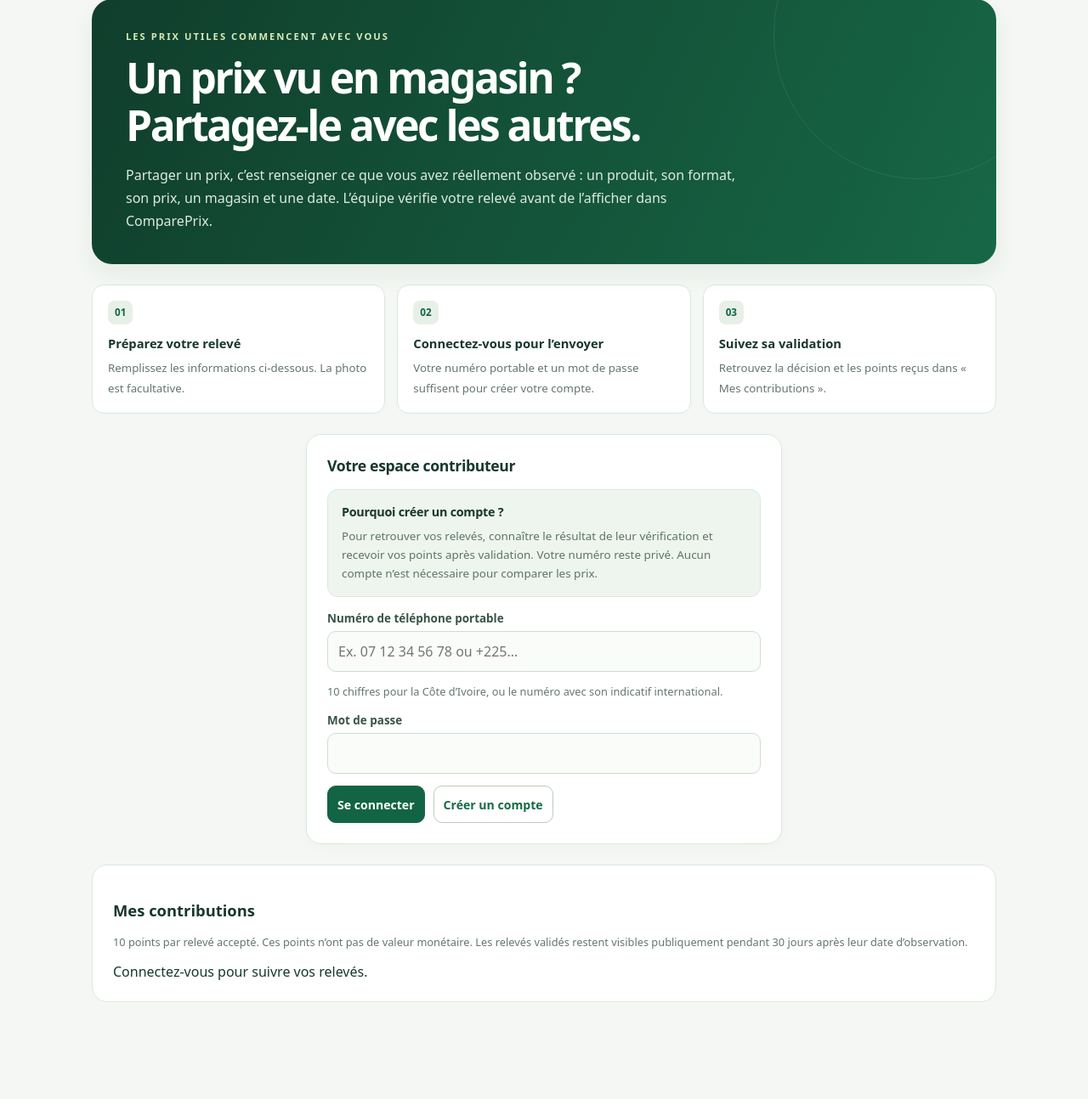
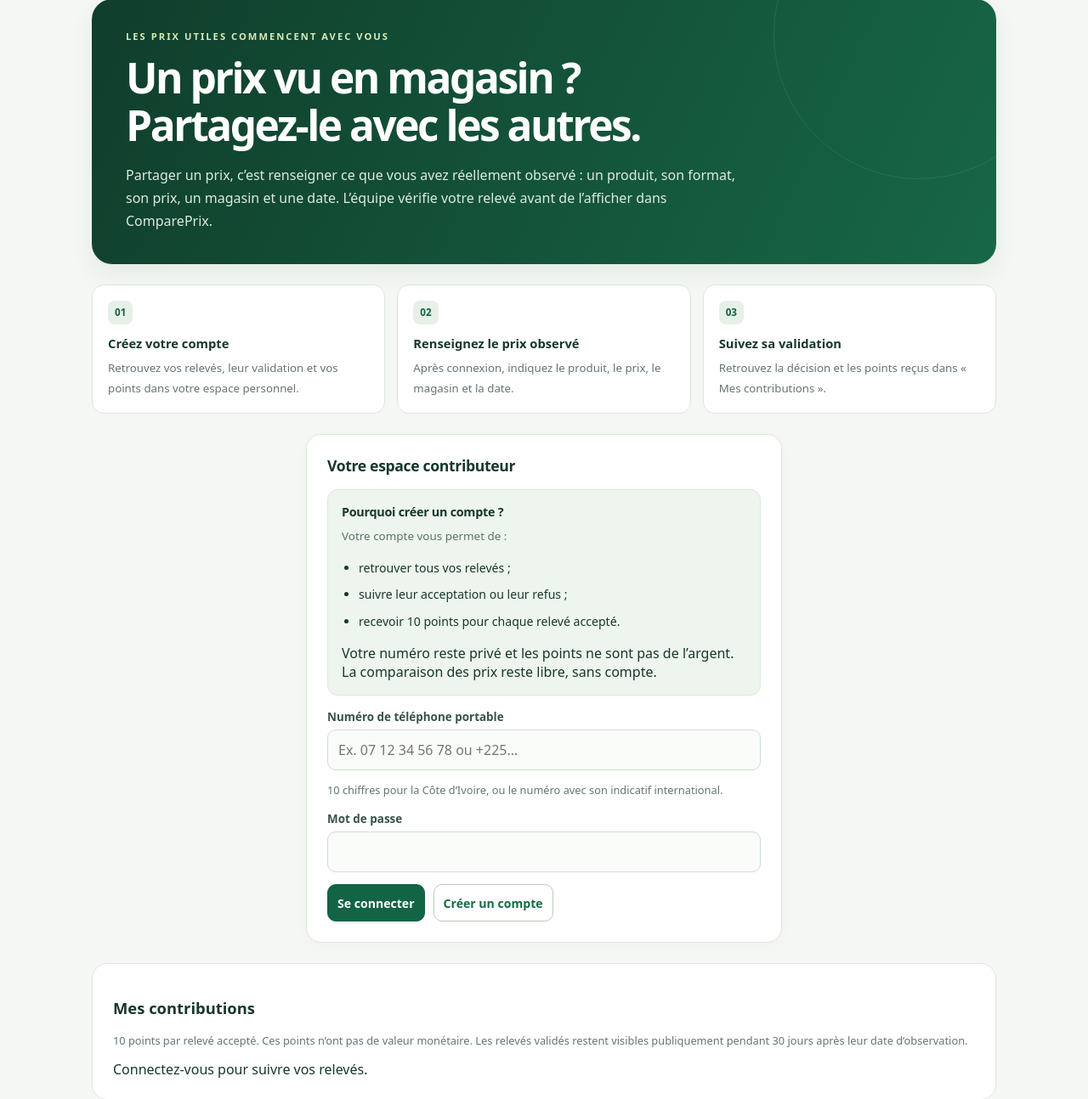
Before and after one commit to patrickeudess/compareprix, a Flask app: page /compte in a window 1280 px wide. Shown: the part 129-1423 px from the top of the page at 85% size. Before the commit the page ends 1309 px from the top, so only its background shows below. Run offline with Flask 3, Linux system fonts and the light colour scheme; some libraries are stand-ins or nearby versions.

Commit message:
Demander le compte avant la saisie et expliquer ses avantages

```diff
--- a/templates/community.html
+++ b/templates/community.html
@@ -1,14 +1,14 @@
 <!doctype html><html lang="fr"><head><meta charset="utf-8"><meta name="viewport" content="width=device-width, initial-scale=1"><title>Contribuer · ComparePrix</title><style>*{box-sizing:border-box}body{font-family:system-ui,sans-serif;background:#f5f7f3;color:#20382b;margin:0}main{max-width:960px;margin:auto;padding:24px 18px}nav{display:flex;gap:16px;flex-wrap:wrap;margin-bottom:24px}a{color:#176b45}h1{font-size:1.6rem}h2{font-size:1.15rem}section,article{background:white;padding:22px;border:1px solid #dee7dc;border-radius:14px;margin:16px 0}label{display:block;font-weight:600;margin-top:14px}input,select,textarea,button{font:inherit;border:1px solid #bccbbb;border-radius:8px;padding:11px}input,select,textarea{width:100%;margin-top:6px}button{cursor:pointer;background:#176b45;color:white;margin-top:14px}button.secondary{background:white;color:#176b45}button:disabled{opacity:.5;cursor:wait}.grid{display:grid;grid-template-columns:1fr 1fr;gap:14px}.hint{font-size:.85rem;color:#647367;line-height:1.5}.notice{background:#fff0ce;border-radius:8px;padding:12px;white-space:pre-wrap}#message:empty{display:none}.badge{font-weight:650;color:#176b45}.actions{display:flex;flex-wrap:wrap;gap:10px}img.proof{display:block;max-width:100%;max-height:400px;margin:10px auto}[hidden]{display:none!important}@media(max-width:600px){.grid{grid-template-columns:1fr}section,article{padding:18px}main{padding:18px 12px}}</style><link rel="stylesheet" href="./static/product-design.css"></head>
 <body><main><nav class="app-nav" aria-label="Navigation principale"><a href="./">← Comparer les prix</a><a href="#contribution">Partager un prix</a><a href="#account">Mon compte</a><a href="#history">Mes contributions</a></nav>
 <div class="welcome"><p class="eyebrow">Les prix utiles commencent avec vous</p><h1>Un prix vu en magasin ?<br>Partagez-le avec les autres.</h1><p>Partager un prix, c’est renseigner ce que vous avez réellement observé : un produit, son format, son prix, un magasin et une date. L’équipe vérifie votre relevé avant de l’afficher dans ComparePrix.</p></div>
-<ol class="steps" aria-label="Étapes de contribution"><li><span class="step-number">01</span><strong>Préparez votre relevé</strong><span>Remplissez les informations ci-dessous. La photo est facultative.</span></li><li><span class="step-number">02</span><strong>Connectez-vous pour l’envoyer</strong><span>Votre numéro portable et un mot de passe suffisent pour créer votre compte.</span></li><li><span class="step-number">03</span><strong>Suivez sa validation</strong><span>Retrouvez la décision et les points reçus dans « Mes contributions ».</span></li></ol>
+<ol class="steps" aria-label="Étapes de contribution"><li><span class="step-number">01</span><strong>Créez votre compte</strong><span>Retrouvez vos relevés, leur validation et vos points dans votre espace personnel.</span></li><li><span class="step-number">02</span><strong>Renseignez le prix observé</strong><span>Après connexion, indiquez le produit, le prix, le magasin et la date.</span></li><li><span class="step-number">03</span><strong>Suivez sa validation</strong><span>Retrouvez la décision et les points reçus dans « Mes contributions ».</span></li></ol>
 <p id="message" class="notice" role="status" aria-live="polite"></p>
-<div class="account-layout"><section id="account"><h2>Votre espace contributeur</h2><aside class="help-card"><h2>Pourquoi créer un compte ?</h2><p>Pour retrouver vos relevés, connaître le résultat de leur vérification et recevoir vos points après validation. Votre numéro reste privé. Aucun compte n’est nécessaire pour comparer les prix.</p></aside>
+<div class="account-layout"><section id="account"><h2>Votre espace contributeur</h2><aside class="help-card"><h2>Pourquoi créer un compte ?</h2><p>Votre compte vous permet de :<ul><li>retrouver tous vos relevés ;</li><li>suivre leur acceptation ou leur refus ;</li><li>recevoir 10 points pour chaque relevé accepté.</li></ul>Votre numéro reste privé et les points ne sont pas de l’argent. La comparaison des prix reste libre, sans compte.</p></aside>
 <div id="signedOut"><form id="authForm"><label for="phone">Numéro de téléphone portable</label><input id="phone" type="tel" inputmode="tel" maxlength="40" autocomplete="tel" placeholder="Ex. 07 12 34 56 78 ou +225…" required><p class="hint">10 chiffres pour la Côte d’Ivoire, ou le numéro avec son indicatif international.</p><label for="password">Mot de passe</label><input id="password" type="password" maxlength="256" autocomplete="current-password" required>
 <div id="registration" hidden><label for="name">Pseudo</label><input id="name" maxlength="80" autocomplete="nickname"><p class="hint">Utilisez au moins 12 caractères pour votre mot de passe. Votre numéro reste privé. Choisissez un mot de passe personnel que vous pourrez retrouver.</p></div>
 <div class="actions"><button id="authSubmit" type="submit">Se connecter</button><button type="button" id="switchAuth" class="secondary">Créer un compte</button></div></form></div>
 <div id="signedIn" hidden><p id="greeting"></p><button id="logout" class="secondary" type="button">Se déconnecter</button></div></section>
-<section id="contribution"><h2>Le prix que vous avez observé</h2><p class="section-intro">Prenez l’étiquette ou le ticket comme référence. Indiquez le prix du format complet : par exemple, le prix d’un paquet de 500 g. Les champs * sont obligatoires.</p><form id="contributionForm">
+<section id="contribution" hidden><h2>Le prix que vous avez observé</h2><p class="section-intro">Prenez l’étiquette ou le ticket comme référence. Indiquez le prix du format complet : par exemple, le prix d’un paquet de 500 g. Les champs * sont obligatoires.</p><form id="contributionForm">
 <fieldset class="form-group-step"><legend>01 · Le produit et son format</legend><label for="article">Produit *</label><input id="article" name="article" maxlength="200" placeholder="Ex. riz basmati" required>
 <div class="grid"><div><label for="brand">Marque</label><input id="brand" name="brand" maxlength="100"></div><div><label for="variant">Variété ou référence</label><input id="variant" name="variant" maxlength="100" placeholder="Ex. complet, référence précise"></div></div>
 <div class="grid"><div><label for="quantity">Quantité indiquée sur le produit *</label><input id="quantity" name="quantity" type="number" min="0.001" max="100000" step="any" placeholder="Ex. 500" required></div><div><label for="unit">Unité *</label><select id="unit" name="unit"><option value="g">g</option><option value="kg">kg</option><option value="ml">ml</option><option value="L">L</option><option value="pièce">pièce</option></select></div></div>
```
